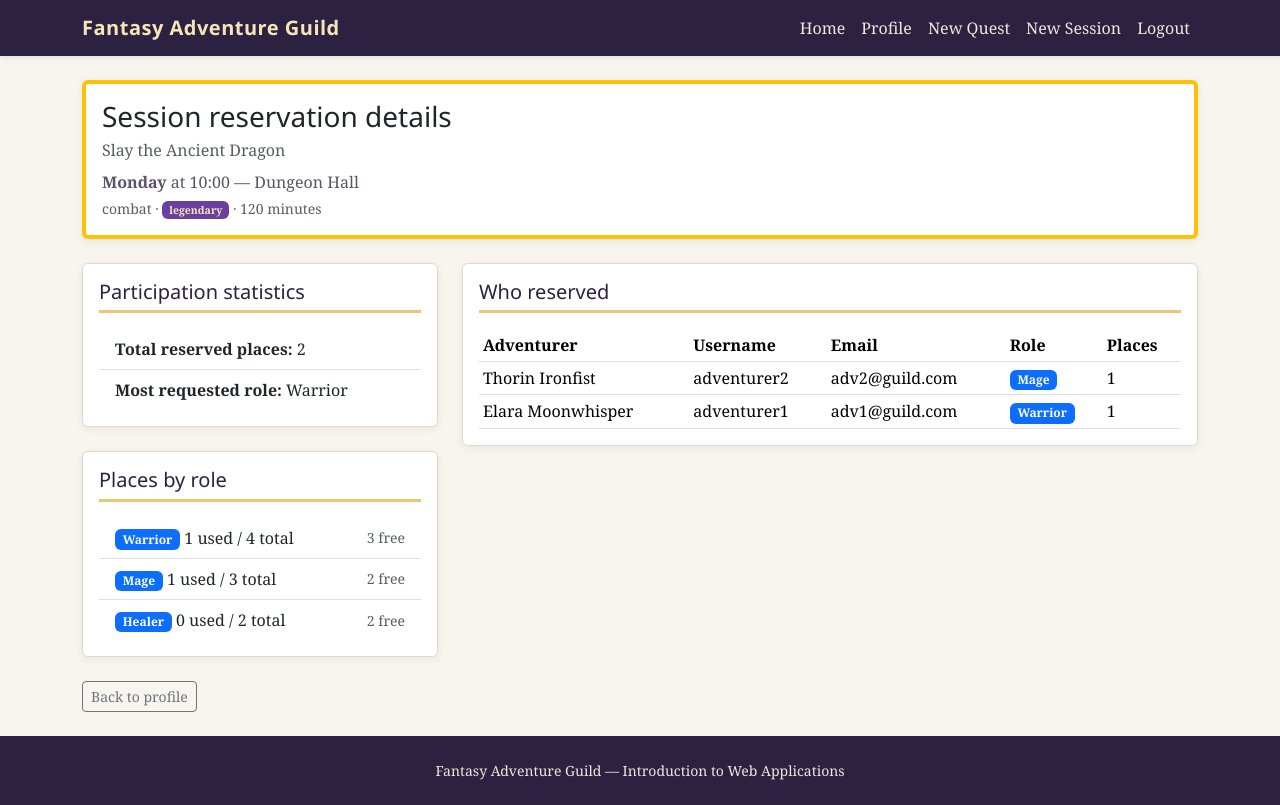
After one commit to anisul770/fantasy-guild, a Flask app: page /gm/session/1/stats in a window 1280 px wide. The commit adds this page. Run offline with Flask 3, Linux system fonts and the light colour scheme; a user stored in the database is signed in; data comes from the database, SQL or seed files in the repository.

Commit message:
session stats added

```diff
--- a/dao/participation_dao.py
+++ b/dao/participation_dao.py
@@ -235,3 +235,27 @@ def get_session_stats(session_id):
         "most_requested": most_requested,
         "total_reserved": total_reserved,
     }
+
+
+def get_session_reservations(session_id):
+    conn = get_db()
+    rows = conn.execute(
+        """
+        SELECT
+            p.id AS participation_id,
+            p.role_category,
+            p.slots_reserved,
+            u.id AS user_id,
+            u.username,
+            u.email,
+            u.first_name,
+            u.last_name
+        FROM participations AS p
+        JOIN users AS u ON u.id = p.user_id
+        WHERE p.session_id = ?
+        ORDER BY p.role_category, u.last_name, u.first_name
+        """,
+        (session_id,),
+    ).fetchall()
+    close_db(conn)
+    return rows
--- a/routes/profile_routes.py
+++ b/routes/profile_routes.py
@@ -2,7 +2,12 @@ from flask import Blueprint, flash, redirect, render_template, request, url_for
 from flask_login import current_user, login_required
 
 from dao.image_dao import save_quest_image
-from dao.participation_dao import get_session_stats, get_user_participations,session_has_participants
+from dao.participation_dao import (
+    get_session_reservations,
+    get_session_stats,
+    get_user_participations,
+    session_has_participants,
+)
 from dao.quest_dao import (
     create_quest,
     create_session,
@@ -107,6 +112,29 @@ def new_session():
     return render_template("gm_new_session.html", quests=quests)
 
 
+@profile_bp.route("/gm/session/<int:session_id>/stats")
+@login_required
+def session_stats(session_id):
+    if current_user.role != "Guild Master":
+        flash("Only the Guild Master can view session reservation details.", "danger")
+        return redirect(url_for("home.index"))
+
+    session = get_session_detail(session_id)
+    if not session:
+        flash("Session not found.", "danger")
+        return redirect(url_for("profile.index"))
+
+    stats = get_session_stats(session_id)
+    reservations = get_session_reservations(session_id)
+
+    return render_template(
+        "gm_session_stats.html",
+        session=session,
+        stats=stats,
+        reservations=reservations,
+    )
+
+
 @profile_bp.route("/gm/session/<int:session_id>/edit", methods=["GET", "POST"])
 @login_required
 def edit_session(session_id):
--- /dev/null
+++ b/templates/gm_session_stats.html
@@ -0,0 +1,98 @@
+{% extends "base.html" %}
+
+{% block title %}Session reservations{% endblock %}
+
+{% block content %}
+<article>
+    <section class="card profile-banner mb-4 border-start border-warning border-4">
+        <div class="card-body">
+            <h1 class="h3 mb-1">Session reservation details</h1>
+            <p class="text-muted mb-2">{{ session.title }}</p>
+            <p class="mb-0">
+                <strong>{{ session.day_of_week }}</strong> at {{ session.start_time }} —
+                {{ session.location }}
+            </p>
+            <p class="text-muted small mb-0 mt-1">
+                {{ session.quest_type }} ·
+                <span class="badge badge-diff-{{ session.difficulty }}">{{ session.difficulty }}</span>
+                · {{ session.duration }} minutes
+            </p>
+        </div>
+    </section>
+
+    <div class="row g-4">
+        <div class="col-lg-4">
+            <section class="card guild-card mb-4">
+                <div class="card-body">
+                    <h2 class="h5 section-title mb-3">Participation statistics</h2>
+                    <ul class="list-group list-group-flush">
+                        <li class="list-group-item">
+                            <strong>Total reserved places:</strong> {{ stats.total_reserved }}
+                        </li>
+                        <li class="list-group-item">
+                            <strong>Most requested role:</strong> {{ stats.most_requested }}
+                        </li>
+                    </ul>
+                </div>
+            </section>
+
+            <section class="card guild-card mb-4">
+                <div class="card-body">
+                    <h2 class="h5 section-title mb-3">Places by role</h2>
+                    <ul class="list-group list-group-flush">
+                        {% for role, data in stats.roles.items() %}
+                            <li class="list-group-item d-flex justify-content-between align-items-center">
+                                <span>
+                                    <span class="badge text-bg-primary">{{ role }}</span>
+                                    {{ data.used }} used / {{ data.limit }} total
+                                </span>
+                                <span class="text-muted small">{{ data.free }} free</span>
+                            </li>
+                        {% endfor %}
+                    </ul>
+                </div>
+            </section>
+
+            <a class="btn btn-outline-secondary btn-sm" href="{{ url_for('profile.index') }}">Back to profile</a>
+        </div>
+
+        <div class="col-lg-8">
+            <section class="card guild-card">
+                <div class="card-body">
+                    <h2 class="h5 section-title mb-3">Who reserved</h2>
+                    {% if reservations %}
+                        <div class="table-responsive">
+                            <table class="table table-sm align-middle mb-0">
+                                <thead>
+                                    <tr>
+                                        <th scope="col">Adventurer</th>
+                                        <th scope="col">Username</th>
+                                        <th scope="col">Email</th>
+                                        <th scope="col">Role</th>
+                                        <th scope="col">Places</th>
+                                    </tr>
+                                </thead>
+                                <tbody>
+                                    {% for item in reservations %}
+                                        <tr>
+                                            <td>{{ item.first_name }} {{ item.last_name }}</td>
+                                            <td>{{ item.username }}</td>
+                                            <td>{{ item.email }}</td>
+                                            <td>
+                                                <span class="badge text-bg-primary">{{ item.role_category }}</span>
+                                            </td>
+                                            <td>{{ item.slots_reserved }}</td>
+                                        </tr>
+                                    {% endfor %}
+                                </tbody>
+                            </table>
+                        </div>
+                    {% else %}
+                        <p class="text-muted mb-0">No adventurers have reserved places for this session yet.</p>
+                    {% endif %}
+                </div>
+            </section>
+        </div>
+    </div>
+</article>
+{% endblock %}
--- a/templates/session_detail.html
+++ b/templates/session_detail.html
@@ -8,6 +8,7 @@
         <h1 class="text-warning">{{ session.title }}</h1>
         <p class="mb-0">{{ session.description }}</p>
         {% if current_user.is_authenticated and current_user.role == 'Guild Master' %}
+            <a class="btn btn-outline-light btn-sm mt-2" href="{{ url_for('profile.session_stats', session_id=session.session_id) }}">Reservation details</a>
             <a class="btn btn-outline-light btn-sm mt-2" href="{{ url_for('profile.edit_session', session_id=session.session_id) }}">Edit</a>
         {% endif %}
     </section>
```
Also changed, not shown: templates/profile_gm.html (+5 -7 lines).
